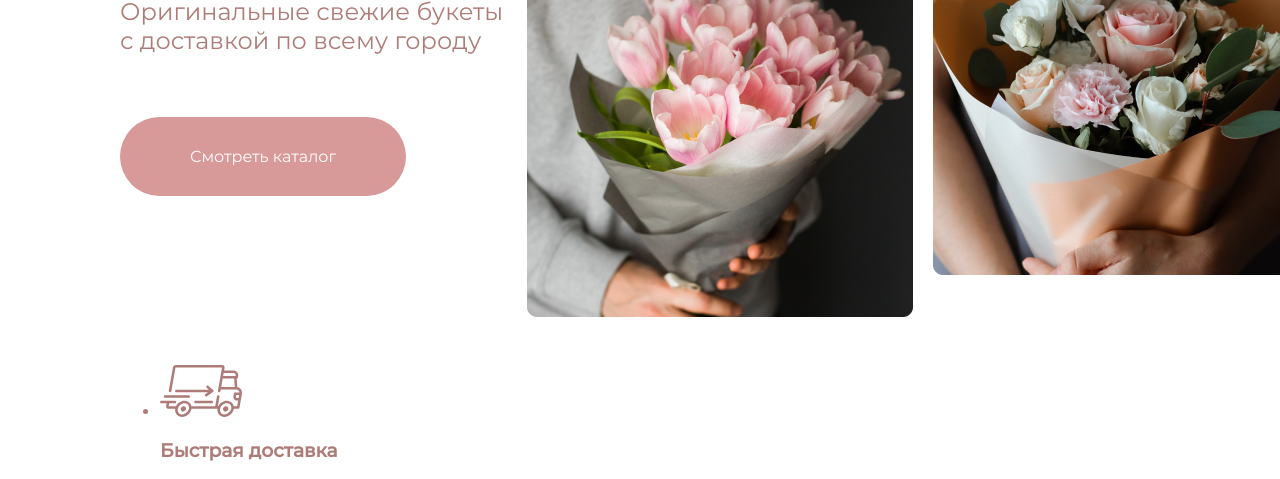
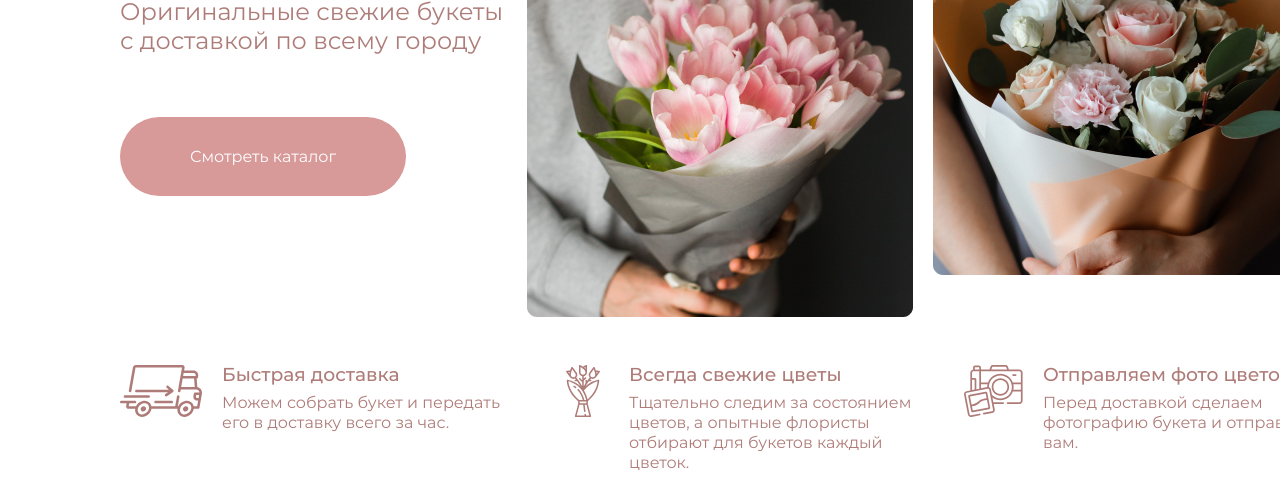
Before and after one commit to LianaBazhenova/landing_marathon, a website: page index.html in a window 1280 px wide. Shown: the part 319-798 px from the top of the page. Drawn offline with Linux system fonts and the light colour scheme.

Commit message:
стилизация section advantages

```diff
--- a/css/style.css
+++ b/css/style.css
@@ -76,7 +76,7 @@
   overflow: hidden;
 }
 
-.page-body {
+.page__body {
   width: 1440px;
   margin: 0 auto;
   padding: 0;
@@ -102,7 +102,6 @@
   left: 50%;
   transform: translateX(-50%);
   z-index: 1;
-
 }
 
 .main-nav__list {
@@ -129,7 +128,7 @@
 
 /* intro */
 
-.intro-wrapper {
+.intro__wrapper {
   display: grid;
   grid-gap: 20px;
   grid-template-columns: repeat(3, 1fr);
@@ -155,9 +154,39 @@
   padding-bottom: 92px;
   font-size: 24px;
   line-height: 29px;
+}
 
+.intro__link {
+  text-decoration: none;
 }
 
 .intro__img {
   padding-top: 58px;
 }
+
+/* advantages */
+
+.advantages__list {
+  margin: 0;
+  padding: 0;
+  list-style: none;
+  display: grid;
+  grid-gap: 50px;
+  grid-template-columns: repeat(3, 1fr);
+}
+
+.advantages__item {
+  display: grid;
+  grid-template-columns: 1fr 285px;
+  grid-gap: 20px;
+}
+
+.advantages__heading {
+  margin: 0;
+  padding-bottom: 8px;
+  font-weight: 500;
+}
+
+.advantages__paragraph {
+  margin: 0;
+}
--- a/index.html
+++ b/index.html
@@ -13,9 +13,9 @@
   <link rel="preload" href="fonts/PlayfairDisplay-Bold.woff2" type="font/woff2" as="font" crossorigin="anonymous">
   <meta name="viewport" content="width=device-width, initial-scale=1.0">
 </head>
-<body class="page-body">
+<body class="page__body">
   <header class="page-header">
-      <a class="page-header__logo" href="index.html">
+      <a class="page-header__logo" href="#">
         <img src="img/logo.svg" width="100" height="32" alt="Логотип Авторских букетов в Санкт-Петербурге">
       </a>
       <nav class="main-nav">
@@ -32,34 +32,40 @@
   <div class="container">
     <main class="page-main">
       <section class="intro">
-        <div class="intro-wrapper">
+        <div class="intro__wrapper">
           <div>
             <h1 class="intro__heading">Авторские букеты <span class="inrto__italic">в Петербурге</span></h1>
             <p class="intro__paragraph">Оригинальные свежие букеты с доставкой по всему городу</p>
-            <a class="button">Смотреть каталог</a>
+            <a class="intro__link button " href="#">Смотреть каталог</a>
           </div>
           <img class="intro__img" src="img/img_1.jpg" alt="Фото букета тюльпанов" width="386" height="404">
           <img src="img/img_2.jpg" alt="Фото сборного букета" width="387" height="420">
         </div>
-        <div class="advantages">
+      </section>
+      <section class="advantages">
         <ul class="advantages__list">
           <li class="advantages__item">
               <img class="advantages__img" src="img/icon/car.svg" width="82" height="52" alt="Иконка грузовичка">
+              <div>
                 <h3 class="advantages__heading">Быстрая доставка</h3>
                 <p class="advantages__paragraph">Можем собрать букет и передать его в доставку всего за час.</p>
+              </div>
           </li>
           <li class="advantages__item">
               <img class="advantages__img" src="img/icon/bouquet.svg" width="52" height="52" alt="Иконка букета">
+              <div>
                 <h3 class="advantages__heading">Всегда свежие цветы</h3>
                 <p class="advantages__paragraph">Тщательно следим за состоянием цветов, а опытные флористы отбирают для букетов каждый цветок.</p>
+              </div>
           </li>
           <li class="advantages__item">
               <img class="advantages__img" src="img/icon/camera.svg" width="59" height="52" alt="Иконка фотоаппарата">
+              <div>
                 <h3 class="advantages__heading">Отправляем фото цветов</h3>
                 <p class="advantages__paragraph">Перед доставкой сделаем фотографию букета и отправим вам.</p>
+              </div>
           </li>
         </ul>
-        </div>
       </section>
       <section class="popular-slider popular-wrapper">
         <div class="popular-container">
```
Lines whose indentation alone changed are shown as unchanged.
